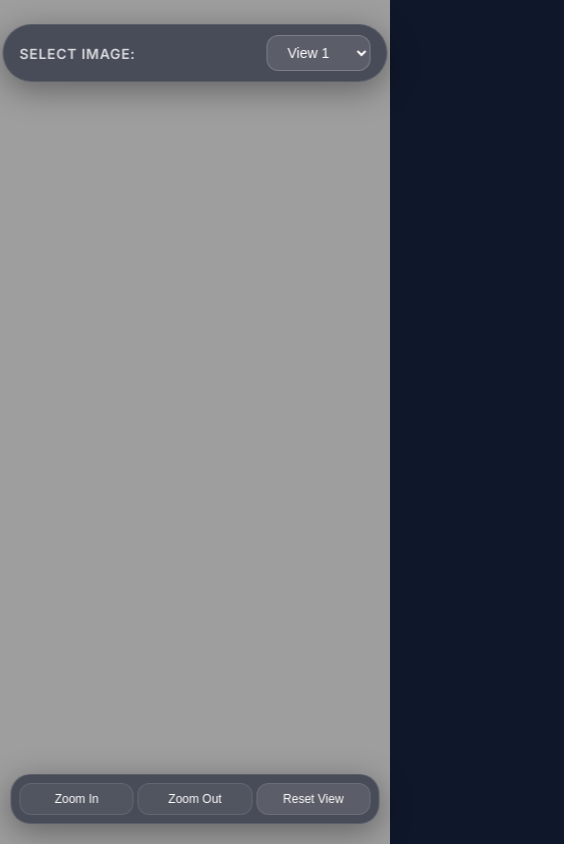
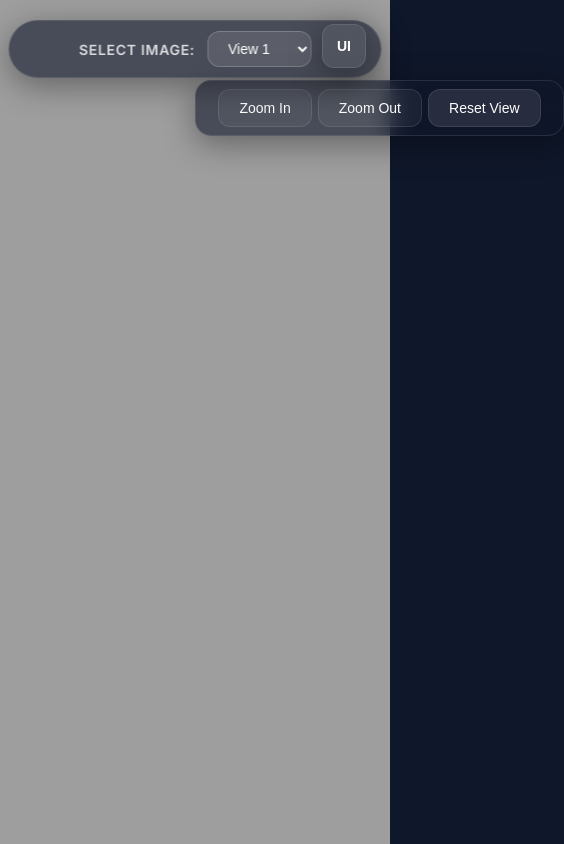
Before and after one commit to rwny/360-amber, a website built with Vite: page index.html in a window 390 px wide. Shown: the whole page, 564 px wide, since content can reach past the window. Built offline with nearby package versions, Linux system fonts and the light colour scheme; animation ran at ten frames a second.

Commit message:
feat: Implement 360-degree image viewer with dynamic image loading, interactive controls, and modern styling.

```diff
--- a/index.html
+++ b/index.html
@@ -14,6 +14,8 @@
 
 <body>
    <div id="pano-container"></div>
+
+   <button id="ui-toggle-btn" class="glass-panel control-btn" title="Toggle UI">UI</button>
 
    <div id="controls" class="glass-panel">
       <button class="control-btn" id="zoom-in">Zoom In</button>
--- a/src/main.js
+++ b/src/main.js
@@ -120,6 +120,18 @@ function setupEventListeners() {
     });
   }
 
+  // UI Toggle functionality
+  const uiToggleBtn = document.getElementById('ui-toggle-btn');
+  const controls = document.getElementById('controls');
+  const imageSelector = document.getElementById('image-selector');
+
+  if (uiToggleBtn) {
+    uiToggleBtn.addEventListener('click', () => {
+      controls.classList.toggle('ui-hidden');
+      imageSelector.classList.toggle('ui-hidden');
+    });
+  }
+
   // Add keyboard controls
   document.addEventListener('keydown', (event) => {
     if (!currentScene) return;
--- a/src/style.css
+++ b/src/style.css
@@ -43,6 +43,14 @@ body {
 
 .glass-panel:hover {
   border: 1px solid rgba(255, 255, 255, 0.2);
+  box-shadow: 0 12px 40px 0 rgba(0, 0, 0, 0.45);
+}
+
+#image-selector:hover {
+  transform: translate(-50%, -2px);
+}
+
+#controls:hover {
   transform: translateY(-2px);
 }
 
@@ -53,11 +61,15 @@ body {
   left: 50%;
   transform: translateX(-50%);
   z-index: 100;
-  padding: 12px 24px;
+  padding: 10px 24px;
   border-radius: 50px;
   display: flex;
   align-items: center;
   gap: 12px;
+}
+
+#image-selector.ui-hidden {
+  transform: translate(-50%, -150%);
 }
 
 #image-selector label {
@@ -92,14 +104,33 @@ body {
 /* Control Panel */
 #controls {
   position: absolute;
-  bottom: 40px;
-  left: 50%;
-  transform: translateX(-50%);
+  top: 24px;
+  left: 24px;
   z-index: 100;
-  padding: 12px;
-  border-radius: 20px;
+  padding: 8px;
+  border-radius: 16px;
   display: flex;
-  gap: 8px;
+  gap: 6px;
+  transform: none;
+}
+
+#controls.ui-hidden {
+  transform: translateX(-150%);
+}
+
+#ui-toggle-btn {
+  position: absolute;
+  top: 24px;
+  right: 24px;
+  z-index: 110;
+  width: 44px;
+  height: 44px;
+  padding: 0;
+  border-radius: 12px;
+  display: flex;
+  align-items: center;
+  justify-content: center;
+  font-weight: bold;
 }
 
 .control-btn {
@@ -133,14 +164,28 @@ body {
 }
 
 /* Animations */
-@keyframes fadeIn {
-  from { opacity: 0; transform: translate(-50%, 20px); }
-  to { opacity: 1; transform: translate(-50%, 0); }
+@keyframes fadeInLeft {
+  from {
+    opacity: 0;
+    transform: translateX(-20px);
+  }
+
+  to {
+    opacity: 1;
+    transform: translateX(0);
+  }
 }
 
 @keyframes fadeInTop {
-  from { opacity: 0; transform: translate(-50%, -20px); }
-  to { opacity: 1; transform: translate(-50%, 0); }
+  from {
+    opacity: 0;
+    transform: translate(-50%, -20px);
+  }
+
+  to {
+    opacity: 1;
+    transform: translate(-50%, 0);
+  }
 }
 
 #image-selector {
@@ -148,28 +193,28 @@ body {
 }
 
 #controls {
-  animation: fadeIn 0.8s ease-out forwards;
+  animation: fadeInLeft 0.8s ease-out forwards;
 }
 
 /* Mobile Responsiveness */
 @media (max-width: 640px) {
   #controls {
-    bottom: 20px;
-    padding: 8px;
-    gap: 4px;
+    top: 80px;
+    left: 50%;
+    transform: translateX(-50%);
     width: 90%;
     justify-content: center;
   }
 
-  .control-btn {
-    padding: 8px 12px;
-    font-size: 12px;
-    flex: 1;
+  #image-selector {
+    top: 20px;
+    width: 90%;
+    justify-content: center;
+    padding: 10px;
   }
 
-  #image-selector {
-    width: 90%;
-    justify-content: space-between;
-    padding: 10px 16px;
+  #controls:hover,
+  #image-selector:hover {
+    transform: translateX(-50%);
   }
 }
```
